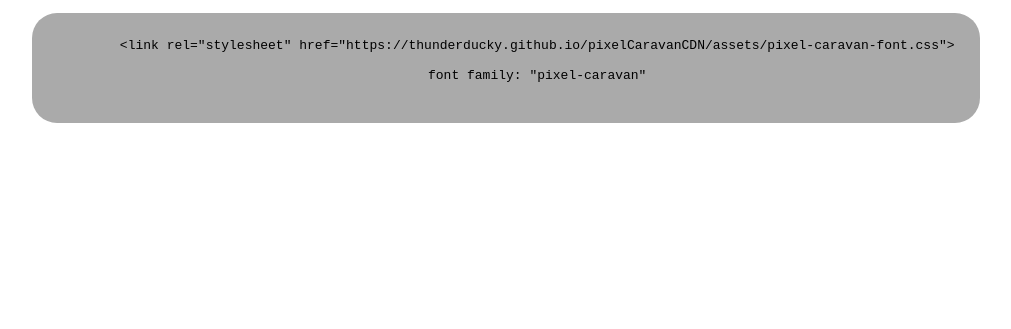
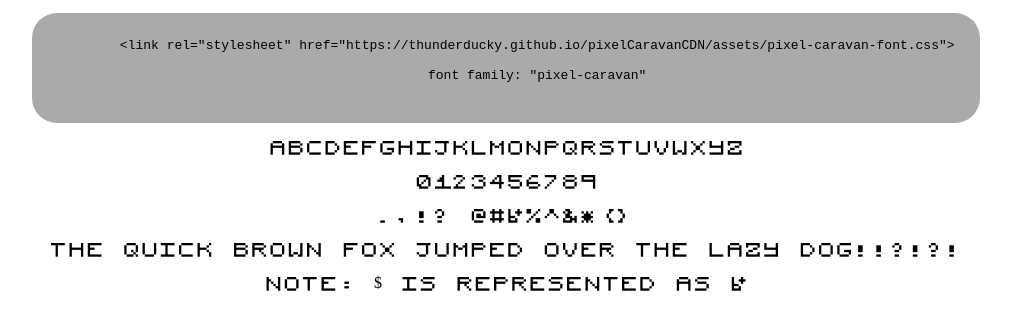
Before and after one commit to Thunderducky/pixelCaravanCDN, a plain HTML site: page index.html in a window 1280 px wide. Shown: the part 101-430 px from the top of the page, without its empty margins (134-1145 px from the left). Drawn offline with Linux system fonts and the light colour scheme.

Commit message:
improved the example

```diff
--- a/index.html
+++ b/index.html
@@ -21,6 +21,17 @@
 
         font family: "pixel-caravan"
         </pre>
+        <p>
+            ABCDEFGHIJKLMONPQRSTUVWXYZ
+        </p>
+        <p>
+            0123456789
+        </p>
+        <p>
+            .,!? @#$%^&*()
+        </p>
+        <p>The quick brown fox jumped over the lazy dog!!?!?!</p>
+       <p> Note: <span style="font-family:serif; display:inline-block; position:relative; top: -5px">$</span> is represented as $</p>
     </div>
 </body>
 </html>
```
